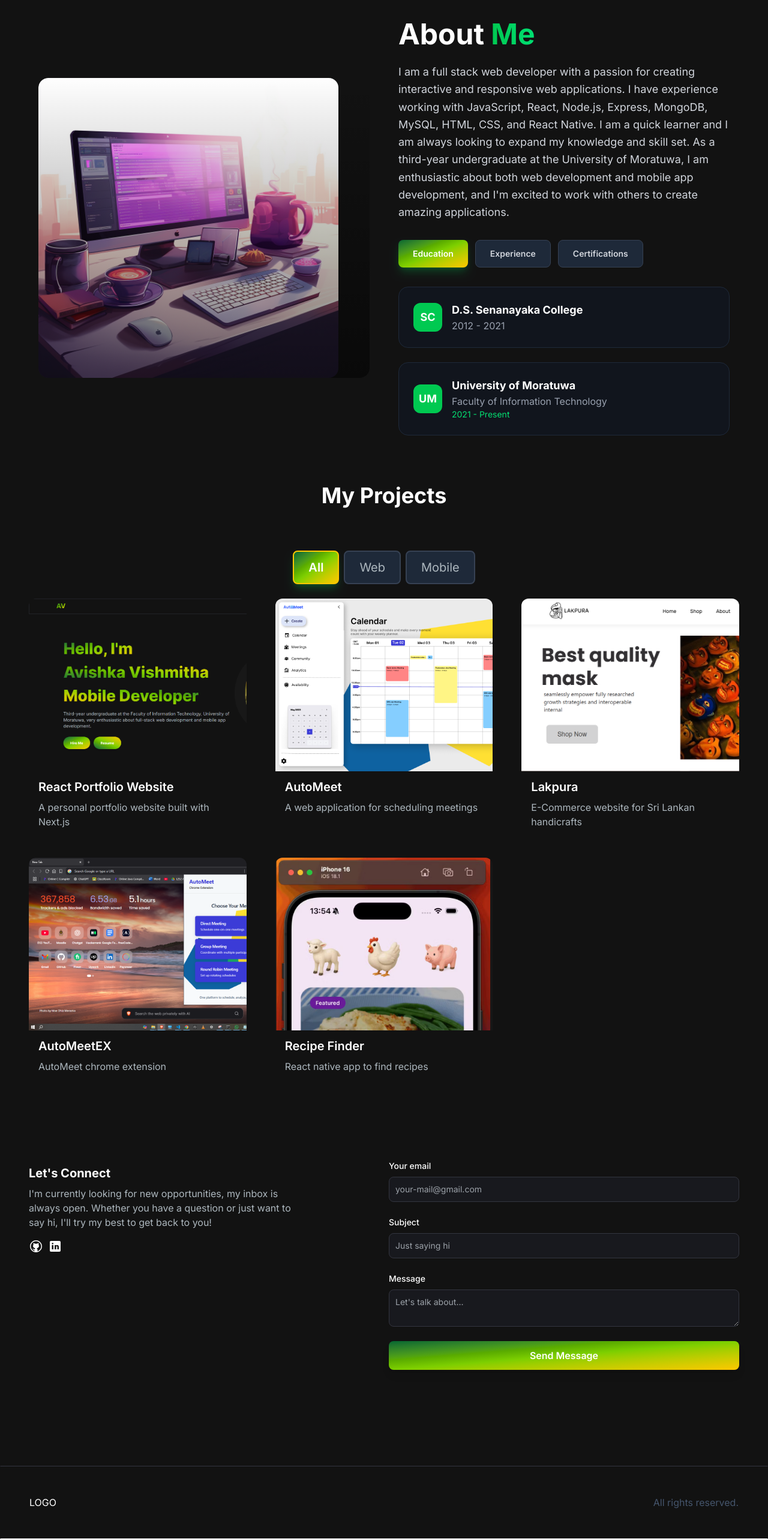
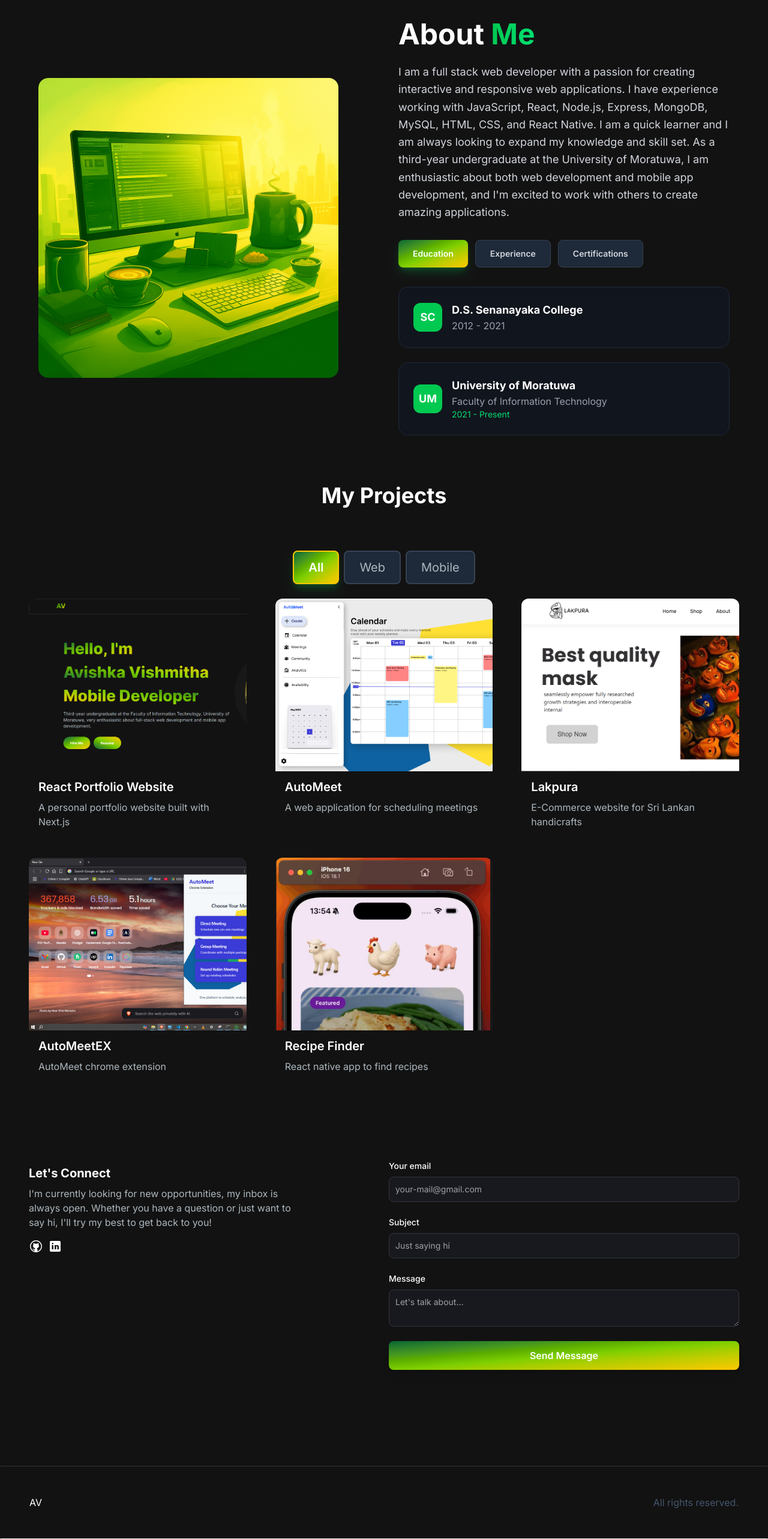
Before and after one commit to Avishka426/porfolio-v_1.0, a Next.js app: page / in a window 1280 px wide. Shown: the part 1335-3901 px from the top of the page at 60% size. Built offline with nearby package versions, Linux system fonts and the light colour scheme.

Commit message:
fix bugs

```diff
--- a/app/components/AboutSection.jsx
+++ b/app/components/AboutSection.jsx
@@ -181,13 +181,13 @@ const AboutSection = () => {
               className="relative overflow-hidden rounded-2xl"
             >
               <Image
-                src="/images/about-image.png"
+                src="/images/mee.png"
                 width={500}
                 height={500}
                 alt="About me"
                 className="rounded-2xl hover:scale-105 transition-transform duration-500"
               />
-              <div className="absolute inset-0 bg-gradient-to-t from-black/50 to-transparent rounded-2xl"></div>
+              <div className="absolute inset-0 bg-gradient-to-t rounded-2xl"></div>
             </motion.div>
           </div>
 
--- a/app/components/Footer.jsx
+++ b/app/components/Footer.jsx
@@ -4,7 +4,7 @@ const Footer = () => {
   return (
     <footer className="footer border z-10 border-t-[#33353F] border-l-transparent border-r-transparent text-white">
       <div className="container p-12 flex justify-between">
-        <span>LOGO</span>
+        <span>AV</span>
         <p className="text-slate-600">All rights reserved.</p>
       </div>
     </footer>
```
Also changed, not shown: public/images/mee.png (added).
